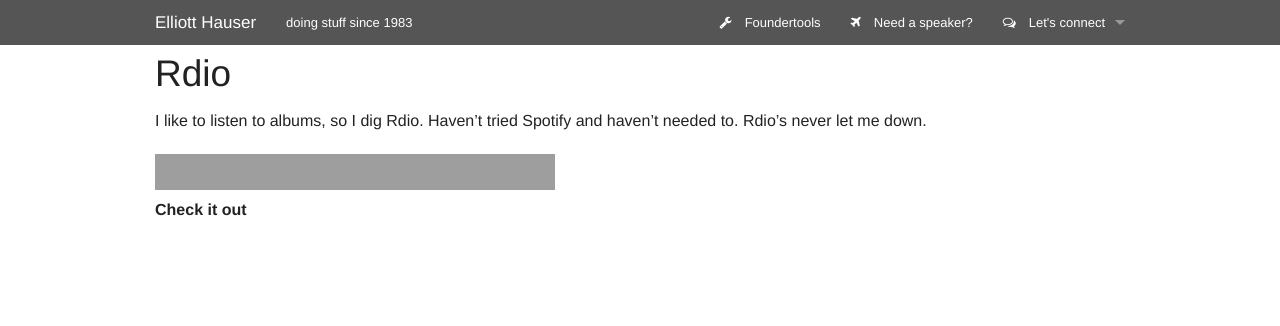
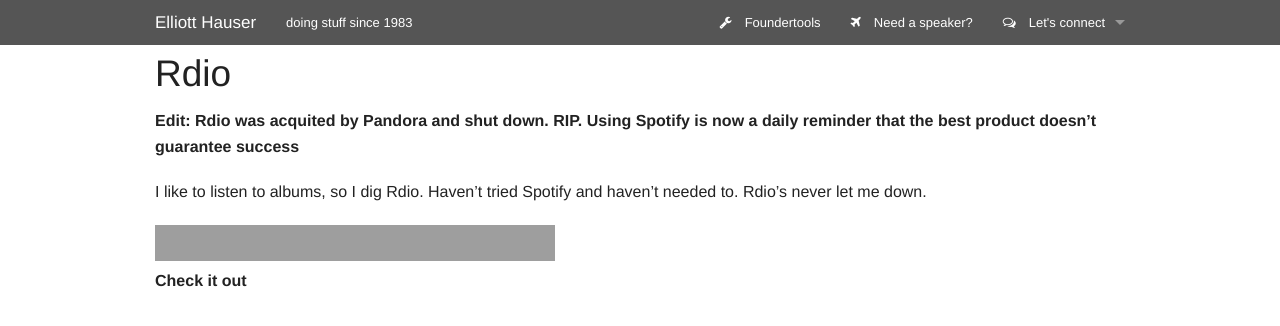
Before and after one commit to eah13/eah13.github.io, a Jekyll site: the page built from _posts/tools/2000-01-01-Rdio.md, in a window 1280 px wide. Shown: the top 326 px of the page. Built offline with Jekyll 4.4.1, drawn with Linux system fonts in a browser that asks for light colours; nearby versions of some CDN libraries; grey boxes are pictures that could not be loaded.

Commit message:
Update and rename 2000-02-01-Rdio.md to 2000-01-01-Rdio.md

```diff
--- a/_posts/tools/2000-02-01-Rdio.md
+++ b/_posts/tools/2000-01-01-Rdio.md
@@ -3,6 +3,9 @@
 link: http://www.rdio.com/
 ---
 
+**Edit: Rdio was acquited by Pandora and shut down.  RIP.  Using Spotify is now a daily reminder that the best product doesn't
+guarantee success**
+
 I like to listen to albums, so I dig Rdio.  Haven't tried Spotify and haven't needed to.  Rdio's never let me down.
 
 <iframe width="400" height="36" src="https://rd.io/i/Rl5P-iYrU1EwUA/" frameborder="0"></iframe>
```
